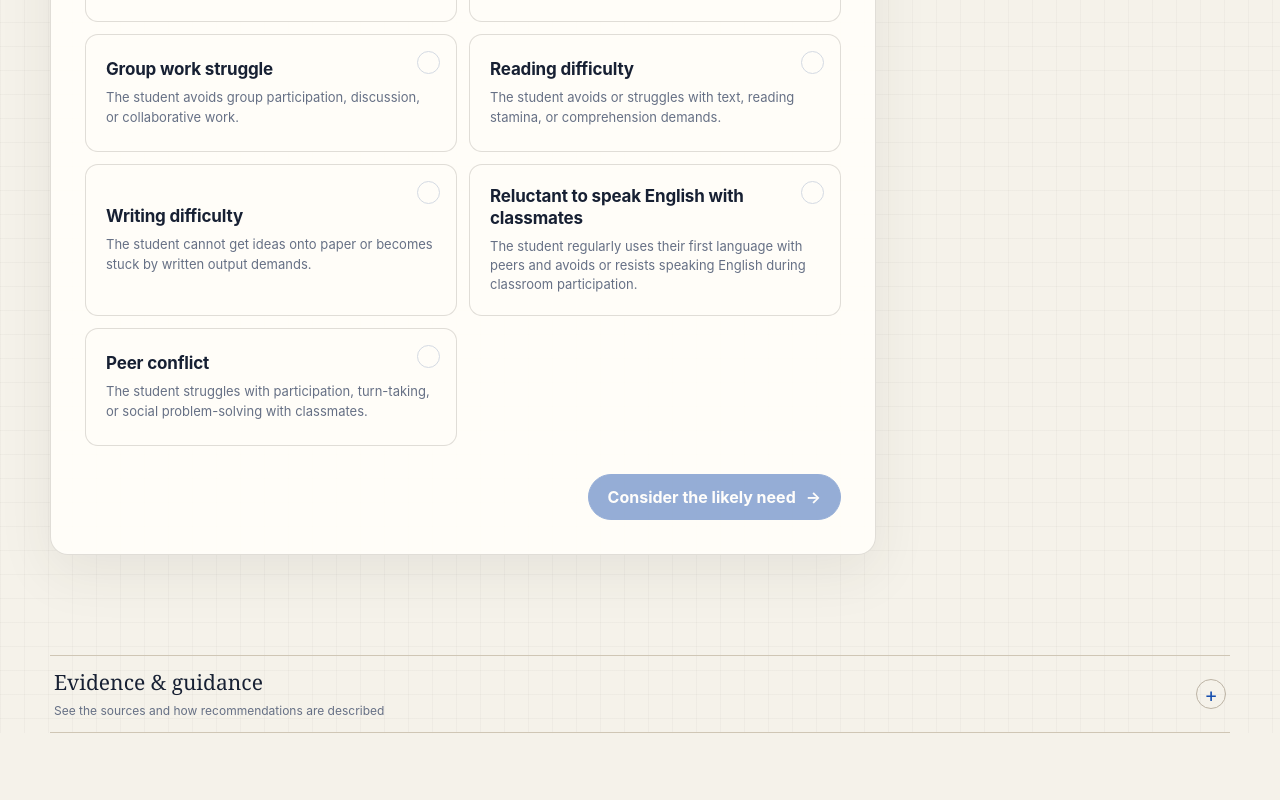
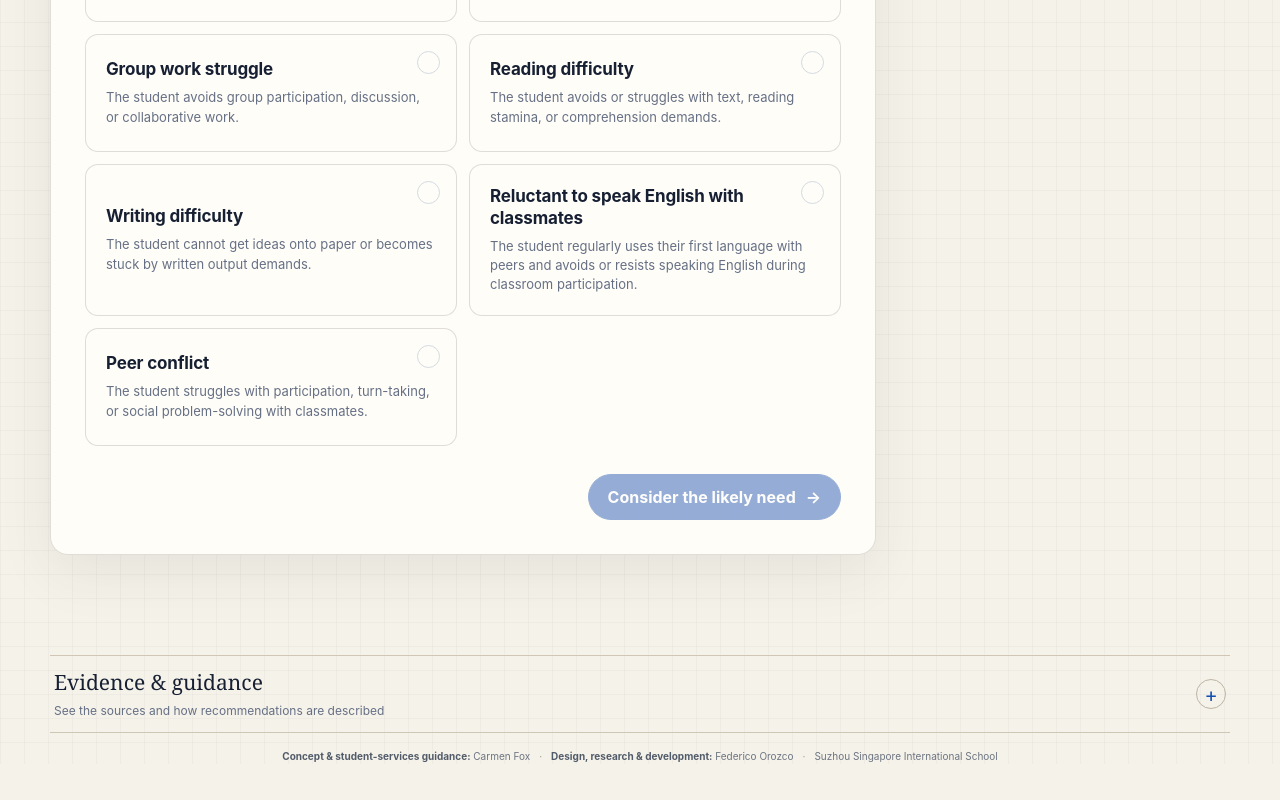
Before and after one commit to LenguajeLabs-design/classroom-compass, a React (Vite) app: page / in a window 1280 px wide. Shown: the part 1010-1810 px from the top of the page. Built offline with nearby package versions, Linux system fonts and the light colour scheme.

Commit message:
Add Classroom Compass project credits

```diff
--- a/src/App.tsx
+++ b/src/App.tsx
@@ -164,10 +164,12 @@ function App() {
         <div className="evidence-content">
           <div className="evidence-intro"><p className="eyebrow">Our approach</p><h2>Useful guidance, with its limits visible.</h2><p>Classroom Compass translates authoritative practice guides and professional guidance into small classroom actions. It does not diagnose students, replace an individual plan, or imply that every accommodation has the same level of research support.</p></div>
           <div className="evidence-key" aria-label="How evidence is described"><div><strong>Evidence-backed practice</strong><p>A broader intervention approach supported by research reviews or authoritative evidence summaries.</p></div><div><strong>Practice-guide recommendation</strong><p>A recommendation taken from a formal practice guide that reports the supporting evidence.</p></div><div><strong>Professional consensus</strong><p>Authoritative implementation guidance where evidence for the exact classroom action may be indirect.</p></div><div><strong>Access accommodation</strong><p>A practical way to reduce a barrier. Helpfulness should be checked with the student rather than assumed.</p></div></div>
+          <section className="project-about" aria-labelledby="project-about-title"><p className="eyebrow">About the project</p><h3 id="project-about-title">How Classroom Compass began</h3><p>Classroom Compass began with an idea from Carmen Fox, Head of Student Services, about helping teachers move from classroom concerns to practical support plans. Federico Orozco developed the concept through research, content writing, prototyping, product design, user-experience design, software development, and continued iteration.</p><dl><div><dt>Concept and student-services guidance</dt><dd>Carmen Fox<br/><span>Head of Student Services</span></dd></div><div><dt>Product design, research synthesis, content development, and software development</dt><dd>Federico Orozco</dd></div><div><dt>Developed in collaboration at</dt><dd>Suzhou Singapore International School</dd></div></dl></section>
           <div className="source-list"><h3>Sources used in the current strategy library</h3><ul>{evidenceSources.map(source => <li key={source.id}><a href={source.url} target="_blank" rel="noreferrer"><strong>{source.organization}</strong><span>{source.title}</span><span aria-hidden="true">↗</span></a></li>)}</ul></div>
           <p className="evidence-review-note">Sources were checked in August 2026. Recommendations should be reviewed with relevant specialists and adapted with the student, family, and school team.</p>
         </div>
       </details>
+      <p className="project-credit"><span><strong>Concept &amp; student-services guidance:</strong> Carmen Fox</span><span className="credit-divider" aria-hidden="true">·</span><span><strong>Design, research &amp; development:</strong> Federico Orozco</span><span className="credit-divider" aria-hidden="true">·</span><span>Suzhou Singapore International School</span></p>
     </footer>
     {step < 3 && selectedConcern && <button type="button" className="mobile-plan-bar screen-only" onClick={() => selectionTotal > 0 && goToStep(3)} disabled={selectionTotal === 0}><PlanSummary compact area={selectedArea} concernLabel={concernLabel} profileLabel={profileLabel} universal={universalStrategies} intervention={interventionStrategies}/><span aria-hidden="true">↑</span></button>}
   </div>;
--- a/src/index.css
+++ b/src/index.css
@@ -238,6 +238,14 @@ button:focus-visible, input:focus-visible, summary:focus-visible, a:focus-visibl
 .evidence-key div { border-left: 2px solid #8da091; background: #f1f4ef; padding: 12px 14px; }
 .evidence-key strong { font-size: 12px; }
 .evidence-key p { margin: 5px 0 0; color: var(--text-secondary); font-size: 11px; line-height: 1.5; }
+.project-about { grid-column: 1 / -1; border-top: 1px dotted #c7bdad; border-bottom: 1px dotted #c7bdad; padding: 24px 0; }
+.project-about h3 { margin: 0; font-family: var(--display); font-size: 25px; font-weight: 500; }
+.project-about > p:nth-of-type(2) { max-width: 820px; margin: 10px 0 0; color: var(--text-secondary); font-size: 13px; line-height: 1.6; }
+.project-about dl { display: grid; grid-template-columns: repeat(3, minmax(0, 1fr)); gap: 12px; margin: 20px 0 0; }
+.project-about dl div { border-left: 2px solid #8da091; padding: 4px 14px; }
+.project-about dt { color: var(--text-secondary); font-size: 10px; font-weight: 750; letter-spacing: .06em; line-height: 1.4; text-transform: uppercase; }
+.project-about dd { margin: 7px 0 0; color: var(--text); font-size: 13px; font-weight: 700; line-height: 1.4; }
+.project-about dd span { color: var(--text-secondary); font-size: 11px; font-weight: 500; }
 .source-list, .evidence-review-note { grid-column: 1 / -1; }
 .source-list h3 { margin: 0 0 12px; font-size: 15px; }
 .source-list ul { display: grid; grid-template-columns: repeat(2, minmax(0, 1fr)); gap: 9px; margin: 0; padding: 0; list-style: none; }
@@ -248,6 +256,9 @@ button:focus-visible, input:focus-visible, summary:focus-visible, a:focus-visibl
 .source-list a span:nth-child(2) { font-size: 12px; line-height: 1.4; }
 .source-list a span:last-child { grid-column: 2; grid-row: 1 / 3; align-self: center; color: var(--text-secondary); }
 .evidence-review-note { margin: -4px 0 0; color: var(--text-secondary); font-size: 11px; line-height: 1.5; }
+.project-credit { display: flex; flex-wrap: wrap; justify-content: center; gap: 5px 9px; margin: 16px auto 0; color: #6c7481; font-size: 10px; line-height: 1.5; text-align: center; }
+.project-credit strong { color: #515b69; font-weight: 700; }
+.credit-divider { color: #a49b8d; }
 .mobile-plan-bar { display: none; }
 
 @media (max-width: 900px) {
@@ -307,6 +318,10 @@ button:focus-visible, input:focus-visible, summary:focus-visible, a:focus-visibl
   .evidence-content { grid-template-columns: 1fr; gap: 20px; padding-top: 24px; }
   .evidence-key, .source-list ul { grid-template-columns: 1fr; }
   .source-list, .evidence-review-note { grid-column: auto; }
+  .project-about { grid-column: auto; }
+  .project-about dl { grid-template-columns: 1fr; gap: 16px; }
+  .project-credit { display: grid; gap: 5px; padding: 0 12px; }
+  .credit-divider { display: none; }
   .final-context { grid-template-columns: 1fr; }
   .final-context.has-profile { grid-template-columns: 1fr; }
   .final-section, .monitor-section { padding: 18px; }
```
